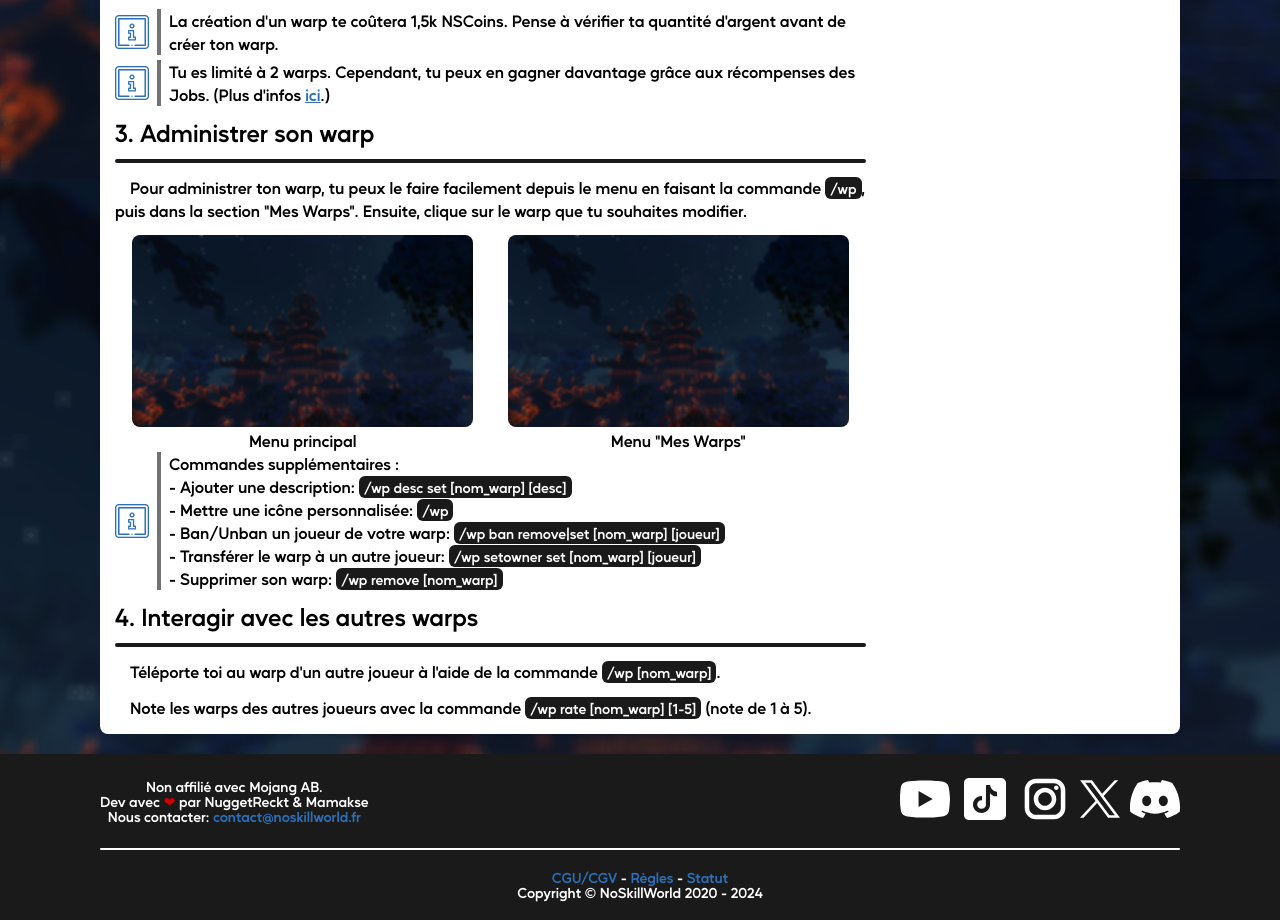
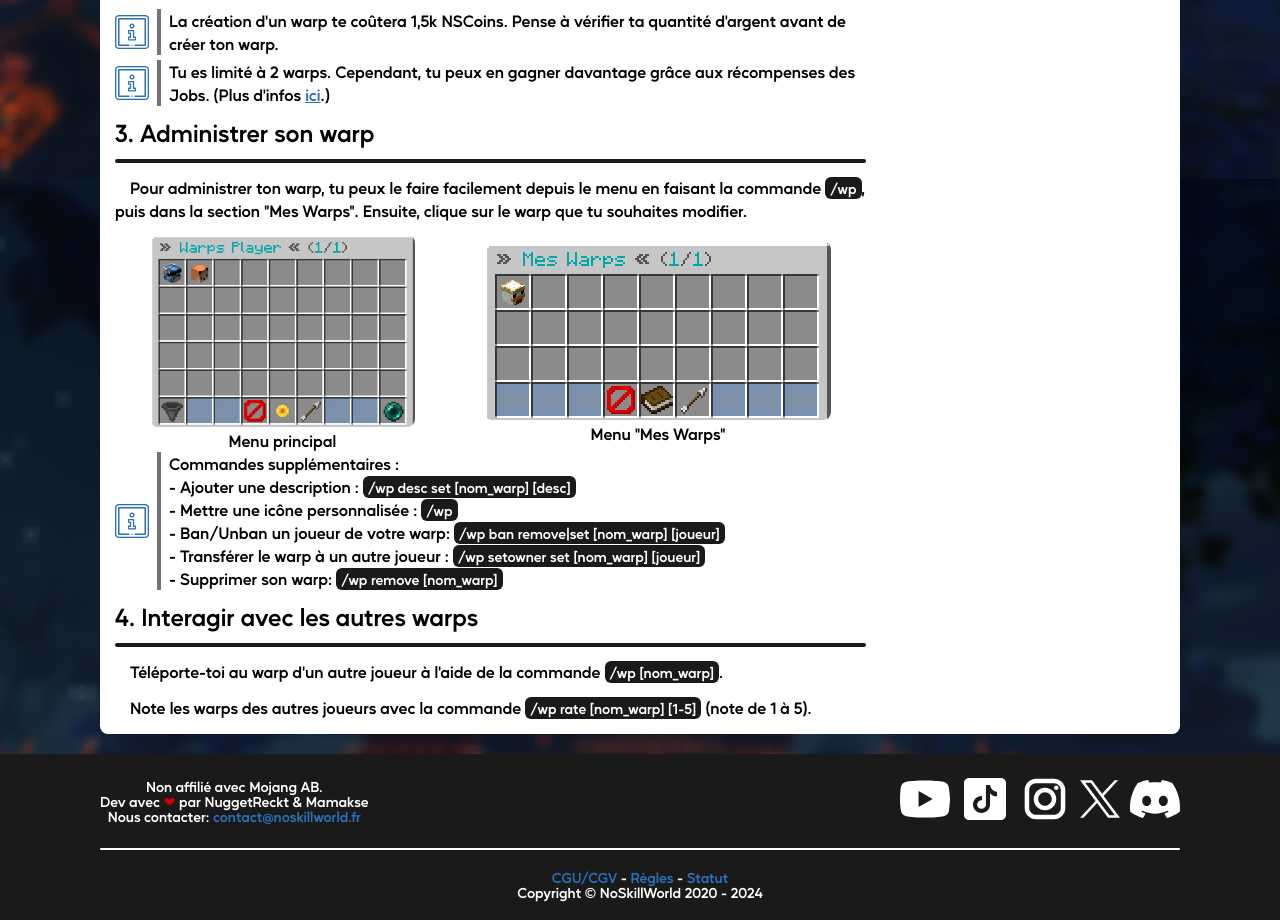
Before and after one commit to NuggetReckt/NSW-Website-S3, a PHP site: page /wiki/warpplayer in a window 1280 px wide. Shown: the part 621-1541 px from the top of the page. Run offline with PHP 8.4, Linux system fonts and the light colour scheme.

Commit message:
Added: WarpPlayer wiki screenshots Updated: Mc version

```diff
--- a/wiki/mumble.php
+++ b/wiki/mumble.php
@@ -63,7 +63,7 @@ $pager->setHeader();
                         - MumbleLink Activé<br>
                         <br>
                         Si utilisation du client Fabric :<br>
-                        - Fabric en version 1.20.1<br>
+                        - Fabric en version 1.20.4<br>
                         - Le mod MumbleLink pour Fabric
                     </p>
                 </div>
@@ -124,7 +124,7 @@ $pager->setHeader();
                         Ouvre le fichier <span class="wiki-command-exemple">fabric-installer-x.x.x.jar</span>
                         précédemment
                         téléchargé et une fois la fenêtre ouverte, sélectionne la
-                        version 1.20.1, laisse la rubrique "Version du loader" telle quelle, veille à ce que "Créer un
+                        version 1.20.4, laisse la rubrique "Version du loader" telle quelle, veille à ce que "Créer un
                         profil" soit coché et clique sur "Installer". Fabric va s'installer et une fois fini, il devrait
                         apparaître dans le launcher de Minecraft.<br>
                         S'il n'apparait pas, pas de panique ! Dans le launcher
@@ -136,7 +136,7 @@ $pager->setHeader();
                     <img src="../assets/images/step5.png" class="wiki-img-step"
                          alt="step">
                     <p class="wiki-p-step">
-                        Télécharge le mod MumbleLink en cliquant sur le lien suivant (Toujours pour la version 1.20.1
+                        Télécharge le mod MumbleLink en cliquant sur le lien suivant (Toujours pour la version 1.20.4
                         de Minecraft) :
                         <a href="https://www.curseforge.com/api/v1/mods/321669/files/4031799/download" target="_blank"
                            class="underline">Télécharger le MumbleLink</a> <br>
--- a/wiki/questions_reponses.php
+++ b/wiki/questions_reponses.php
@@ -56,7 +56,7 @@ $pager->setHeader();
                 </div>
                 <div class="qr-content">
                     <h3 class="qr-question">Quelle est la version de Minecraft requise pour rejoindre le serveur ?</h3>
-                    <h3 class="qr-answer">Pour rejoindre le serveur, la version requise actuelle est la 1.20.1.</h3>
+                    <h3 class="qr-answer">Pour rejoindre le serveur, la version requise actuelle est la 1.20.4.</h3>
                 </div>
                 <div class="qr-content">
                     <h3 class="qr-question">Comment me connecter au serveur ?</h3>
--- a/wiki/warpplayer.php
+++ b/wiki/warpplayer.php
@@ -97,11 +97,11 @@ $pager->setHeader();
                 </div>
                 <div class="wiki-article-content-centered">
                     <div class="wiki-subsection" id="img1" onclick="enhanceImg('img1')">
-                        <img src="../assets/images/background.png" class="wiki-img-exemple" alt="gui1-wp-img">
+                        <img src="../assets/images/wp-main-menu.png" class="wiki-img-exemple" alt="gui1-wp-img">
                         <p class="wiki-p-img-legend">Menu principal</p>
                     </div>
                     <div class="wiki-subsection" id="img2" onclick="enhanceImg('img2')">
-                        <img src="../assets/images/background.png" class="wiki-img-exemple" alt="gui2-wp-img">
+                        <img src="../assets/images/wp-mywarps-menu.png" class="wiki-img-exemple" alt="gui2-wp-img">
                         <p class="wiki-p-img-legend">Menu "Mes Warps"</p>
                     </div>
                 </div>
@@ -110,12 +110,12 @@ $pager->setHeader();
                          alt="info">
                     <p class="wiki-p-highlight">
                         Commandes supplémentaires :<br>
-                        - Ajouter une description: <span
+                        - Ajouter une description : <span
                                 class="wiki-command-exemple">/wp desc set [nom_warp] [desc]</span> <br>
-                        - Mettre une icône personnalisée: <span class="wiki-command-exemple">/wp </span> <br>
+                        - Mettre une icône personnalisée : <span class="wiki-command-exemple">/wp </span> <br>
                         - Ban/Unban un joueur de votre warp: <span class="wiki-command-exemple">/wp ban remove|set [nom_warp] [joueur]</span>
                         <br>
-                        - Transférer le warp à un autre joueur: <span class="wiki-command-exemple">/wp setowner set [nom_warp] [joueur]</span>
+                        - Transférer le warp à un autre joueur : <span class="wiki-command-exemple">/wp setowner set [nom_warp] [joueur]</span>
                         <br>
                         - Supprimer son warp: <span class="wiki-command-exemple">/wp remove [nom_warp]</span> <br>
                     </p>
@@ -127,7 +127,7 @@ $pager->setHeader();
             </div>
             <div class="wiki-article-wrapper">
                 <div class="wiki-article-content">
-                    <p class="wiki-p">Téléporte toi au warp d'un autre joueur à l'aide de la commande <span
+                    <p class="wiki-p">Téléporte-toi au warp d'un autre joueur à l'aide de la commande <span
                                 class="wiki-command-exemple">/wp [nom_warp]</span>.</p>
                 </div>
                 <div class="wiki-article-content">
```
Also changed, not shown: assets/images/wp-main-menu.png (added), assets/images/wp-mywarps-menu.png (added).
